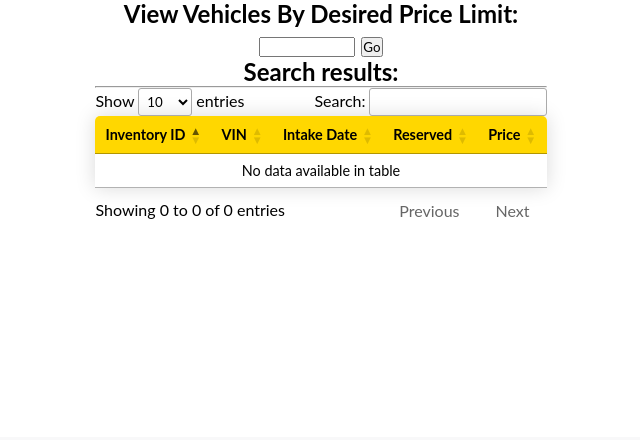
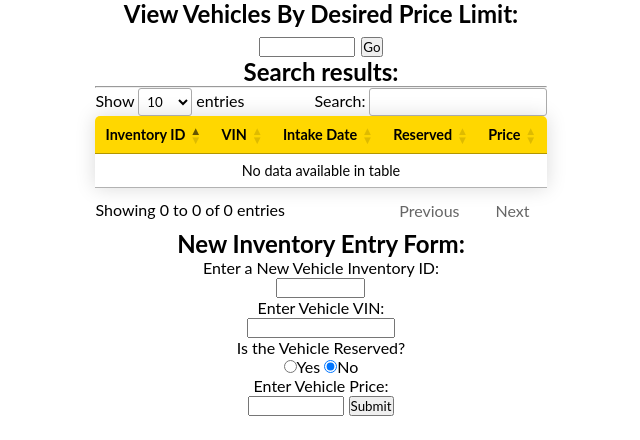
Before and after one commit to nmarhari/DSD-Charge, a PHP site: page /inventory.php?query=1 in a window 1280 px wide. Shown: the part 363-803 px from the top of the page, without its empty margins (319-959 px from the left). Before the commit the page ends 582 px from the top, so only its background shows below. Run offline with PHP 8.4, Linux system fonts and the light colour scheme; data that the repository does not hold is empty; a stand-in replaces the project's code that opens the database connection; some libraries are stand-ins or nearby versions.

Commit message:
add inventory function

```diff
--- a/inventory.php
+++ b/inventory.php
@@ -190,7 +190,44 @@
 
             ?>
 
+            <div class="inventory-entry">
+                <h1>New Inventory Entry Form:</h1>
+
+                <form action="inventory.php" method="get">
+                    <p>Enter a New Vehicle Inventory ID:</p> <input type="text" size="9" minlength="9" name="Inventory_ID">
+                    <p>Enter Vehicle VIN:</p> <input type="text" size="17" minlength="17" name="VIN">
+                    <p>Is the Vehicle Reserved?</p>
+                    <input type="radio" name="reserved" value="Yes">Yes</input>
+                    <input type="radio" name="reserved" value="No" checked>No</input>
+                    <p>Enter Vehicle Price:</p> <input type="text" size="10" name="vehprice">
+                    <input type="hidden" name="form_submitted" value="1">
+                    <input type="submit" value="Submit">
+                </form>
+            </div>
+
+            <?php
+
+                if (isset($_GET["form_submitted"])) {
+                    if (!empty($_GET["Inventory_ID"]) && !empty($_GET["VIN"]) && !empty($_GET["reserved"]) && !empty($_GET["vehprice"])) {
+                        $Inventory_ID = $_GET["Inventory_ID"];
+                        $VIN = $_GET["VIN"];
+                        $reserved = $_GET["reserved"];
+                        $price = $_GET["vehprice"];
+
+                        $sql = $conn->prepare("INSERT INTO inventory (Inventory_ID, VIN, reserved, price) VALUES(?,?,?,?)");
+                        $sql->bind_param("sssd", $Inventory_ID, $VIN, $reserved, $price);
+                        $sql->execute();
+                        echo $sql->error;
+                        $sql->close();
+                    } else {
+                        echo "Please fill in all of the vehicle's information.";
+                    }
+                }
+
+            ?>
+
         </section>
+
 
 
 
```
